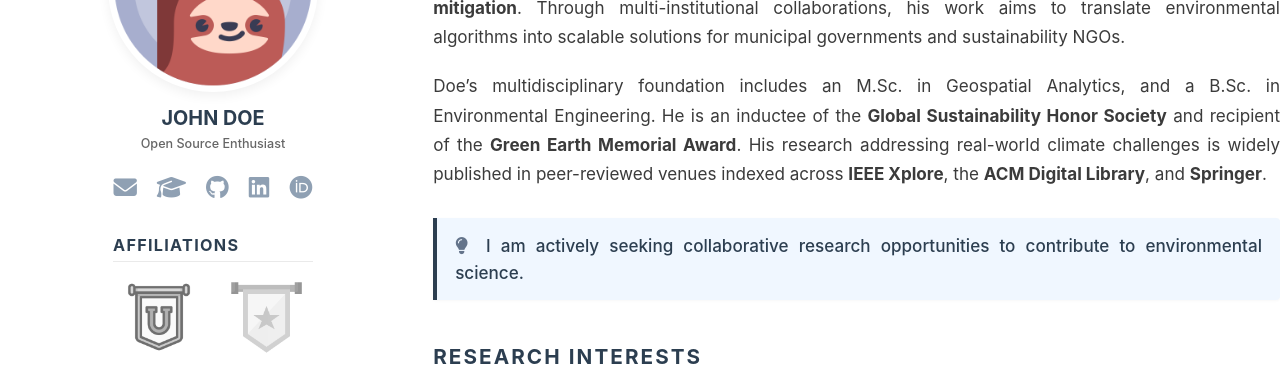
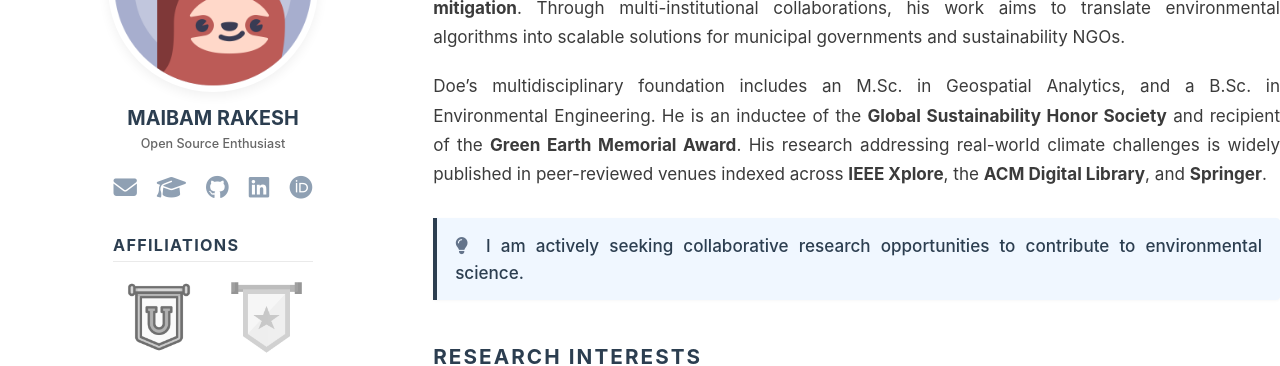
Before and after one commit to maibamrakeshsingh/maibamrakeshsingh.github.io, a Jekyll site: the page built from _pages/about.md, in a window 1280 px wide and 1382 px high. Shown: the part 302-668 px from the top of the window. Built offline with Jekyll 4.4.1, drawn with Linux system fonts in a browser that asks for light colours; a script bundle is joined from its source files by our own code; library files that are not in the unit come from our copies.

Commit message:
Update author name in configuration file

```diff
--- a/_config.yml
+++ b/_config.yml
@@ -23,7 +23,7 @@ repository               : "minimalacademicsite/minimalacademicsite.github.io"
 author:
   # Biographic information
   avatar           : "profile.png"
-  name             : "John Doe"
+  name             : "Maibam Rakesh"
   description      : ""
   pronouns         : ""
   bio              : "I am a researcher focusing on machine learning and data science."
```
